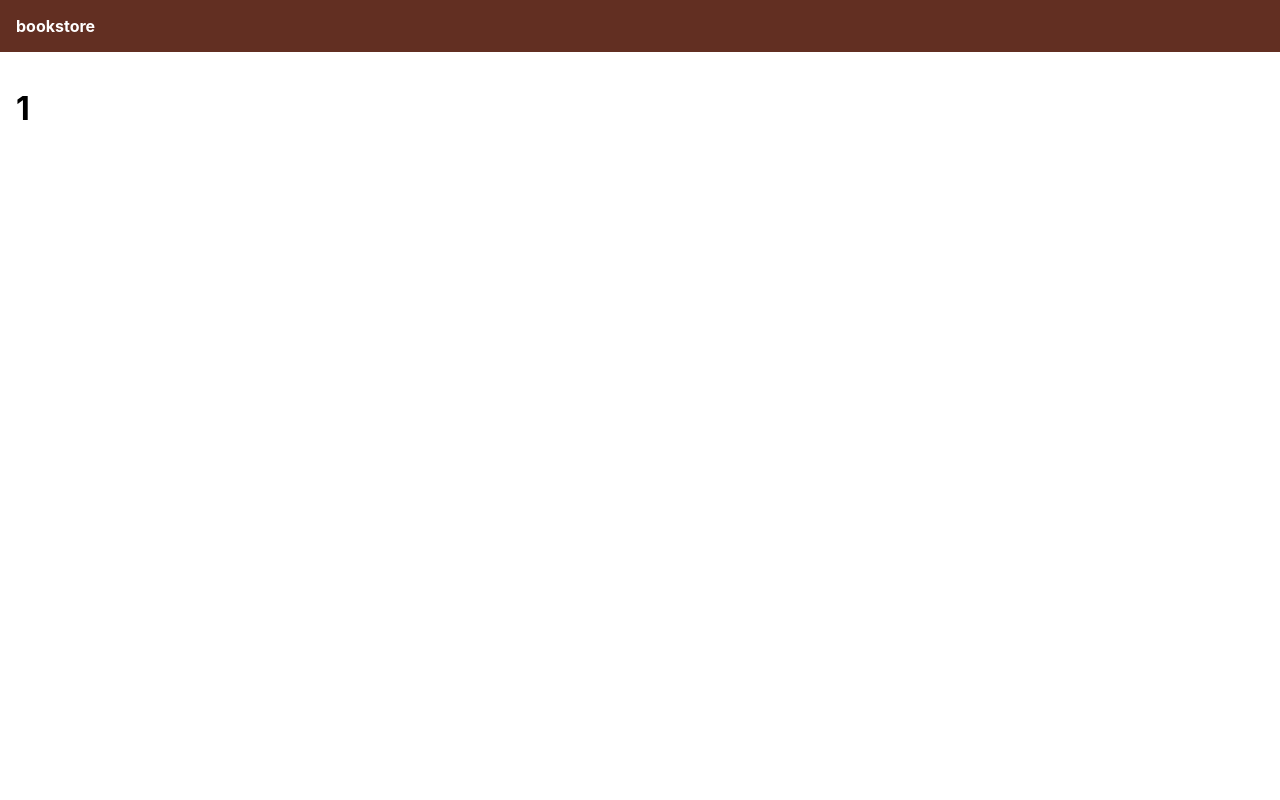
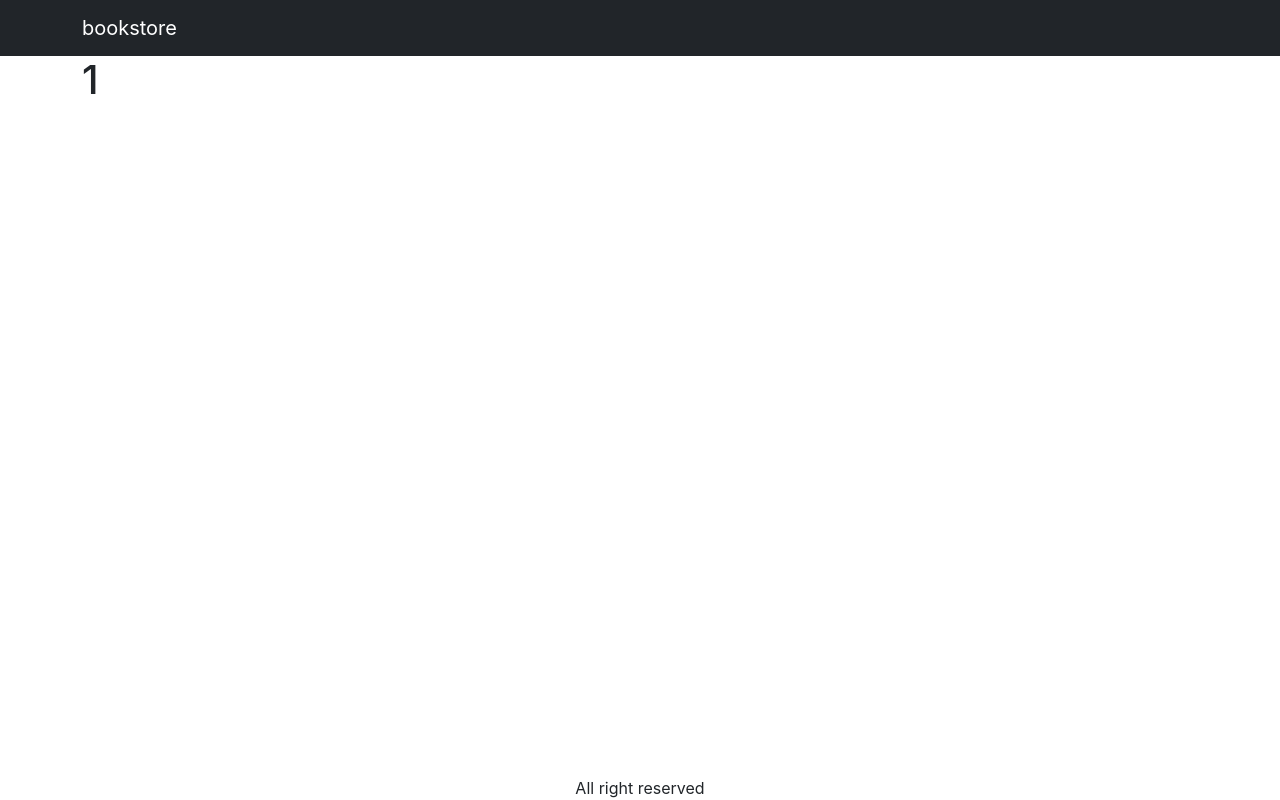
Before and after one commit to Rute-r/Store, a React (Create React App) app in the folder frontend/: page /product/1 in a window 1280 px wide. Built offline with nearby package versions, Linux system fonts and the light colour scheme.

Commit message:
add-Bootstrap

```diff
--- a/frontend/package.json
+++ b/frontend/package.json
@@ -8,8 +8,11 @@
     "@testing-library/react": "^13.4.0",
     "@testing-library/user-event": "^13.5.0",
     "axios": "^1.2.0",
+    "bootstrap": "^5.2.3",
     "react": "^18.2.0",
+    "react-bootstrap": "^2.6.0",
     "react-dom": "^18.2.0",
+    "react-router-bootstrap": "^0.26.2",
     "react-router-dom": "^6.4.3",
     "react-scripts": "5.0.1",
     "use-reducer-logger": "^1.0.2",
--- a/frontend/src/App.js
+++ b/frontend/src/App.js
@@ -1,20 +1,34 @@
 import { BrowserRouter, Link, Route, Routes } from 'react-router-dom';
 import HomeScreen from './screens/HomeScreen';
 import ProductScreen from './screens/ProductScreen';
+import Navbar from 'react-bootstrap/Navbar';
+import Container from 'react-bootstrap/Container';
+import { LinkContainer } from 'react-router-bootstrap';
 
 function App() {
   return (
     <BrowserRouter>
-      <div>
+      <div className="d-flex flex-column site-container">
         <header>
-          <Link to="/">bookstore</Link>
+          <Navbar bg="dark" variant="dark">
+            <Container>
+              <LinkContainer to="/">
+                <Navbar.Brand>bookstore</Navbar.Brand>
+              </LinkContainer>
+            </Container>
+          </Navbar>
         </header>
         <main>
-          <Routes>
-            <Route path="/product/:slug" element={<ProductScreen />} />
-            <Route path="/" element={<HomeScreen />} />
-          </Routes>
+          <Container>
+            <Routes>
+              <Route path="/product/:slug" element={<ProductScreen />} />
+              <Route path="/" element={<HomeScreen />} />
+            </Routes>
+          </Container>
         </main>
+        <footer>
+          <div className="text-center">All right reserved</div>
+        </footer>
       </div>
     </BrowserRouter>
   );
--- a/frontend/src/index.css
+++ b/frontend/src/index.css
@@ -7,7 +7,7 @@ body {
   -moz-osx-font-smoothing: grayscale;
 }
 
-header {
+/*header {
   background: #622f22;
   padding: 1rem;
 }
@@ -15,9 +15,13 @@ header a {
   color: #ffffff;
   font-weight: bold;
   text-decoration: none;
+}*/
+
+.site-container {
+  min-height: 100vh;
 }
 main {
-  padding: 1rem;
+  flex: 1;
 }
 
 .products {
--- a/frontend/src/index.js
+++ b/frontend/src/index.js
@@ -1,5 +1,6 @@
 import React from 'react';
 import ReactDOM from 'react-dom/client';
+import 'bootstrap/dist/css/bootstrap.min.css';
 import './index.css';
 import App from './App';
 import reportWebVitals from './reportWebVitals';
```
Also changed, not shown: 1 other file (tests, documents, lock files or other folders).
